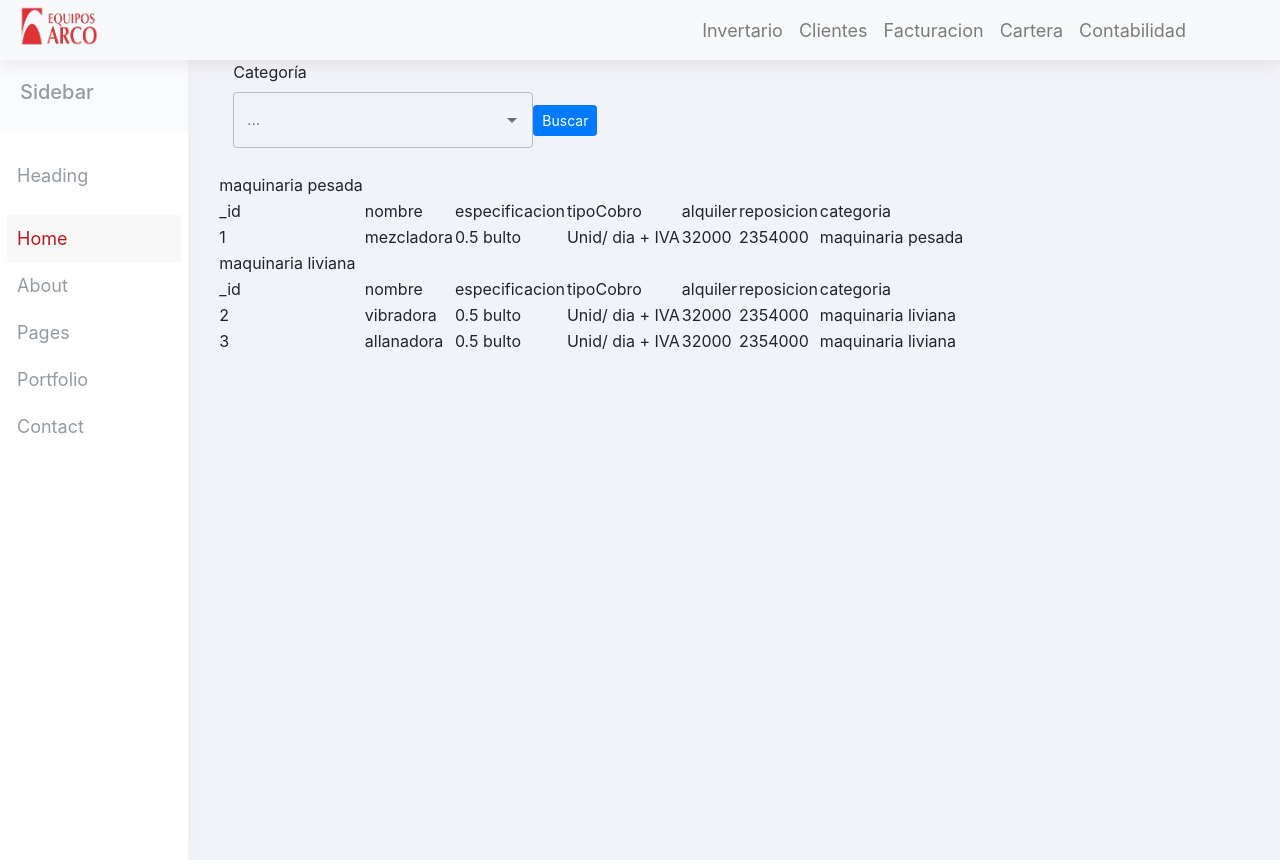
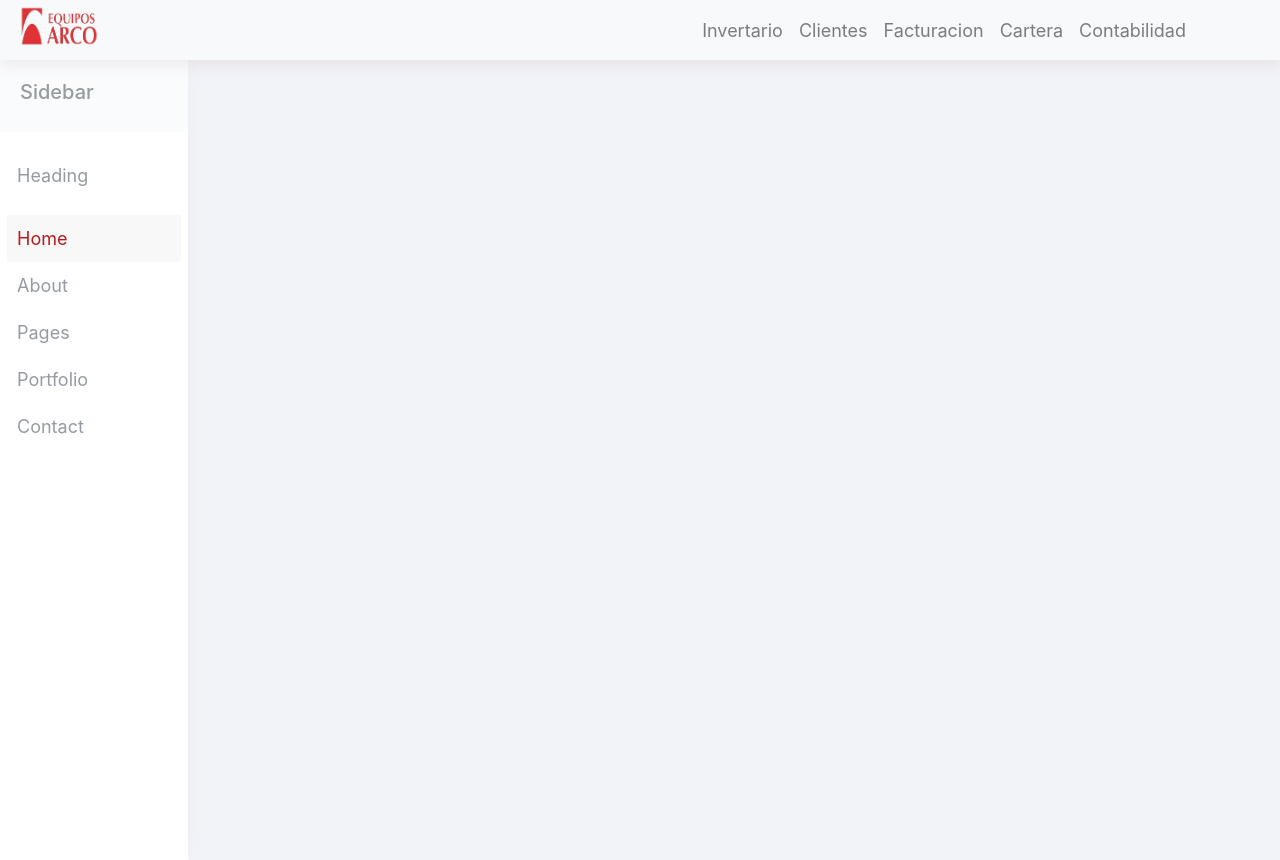
Before and after one commit to ar-corinaldi/EquiposARCO, a React (Create React App) app in the folder front/: page / in a window 1280 px wide. Built offline with nearby package versions, Linux system fonts and the light colour scheme; the HTML template or start-up script is replaced by a standard one.

Commit message:
basic initial routing

```diff
--- a/front/src/App.js
+++ b/front/src/App.js
@@ -10,8 +10,12 @@ import Equipo from "./components/Equipo";
 import Row from "react-bootstrap/Row";
 import Col from "react-bootstrap/Col";
 
+//Routing
+import { BrowserRouter as Router, Switch, Route } from "react-router-dom";
+
 function App() {
   return (
+    <Router>
       <div id="contenido">
         <Navbar></Navbar>
         <Row id="rowWrapper">
@@ -19,10 +23,12 @@ function App() {
             <Sidebar />
           </Col>
           <Col id="content-column">
-          <Equipo />
+            <Route path="/" exact />
+            <Route path="/equipo" component={Equipo} />
           </Col>
         </Row>
       </div>
+    </Router>
   );
 }
 
--- a/front/src/components/Navbar.js
+++ b/front/src/components/Navbar.js
@@ -8,7 +8,7 @@ function NavBar(params) {
   return (
     <div>
       <Navbar bg="light" expand="md" sticky="top" id="navbar">
-        <Navbar.Brand href="#home">
+        <Navbar.Brand href="/">
           <img
             src={logo}
             width="100%"
@@ -21,7 +21,7 @@ function NavBar(params) {
         <Navbar.Collapse id="basic-navbar-nav">
           <Nav className="nav-menu" activeKey="/home">
             <Nav.Item>
-              <Nav.Link>Invertario</Nav.Link>
+              <Nav.Link href="/equipo">Invertario</Nav.Link>
             </Nav.Item>
             <Nav.Item>
               <Nav.Link>Clientes</Nav.Link>
```
Also changed, not shown: 1 other file (tests, documents, lock files or other folders). Lines whose indentation alone changed are shown as unchanged.
